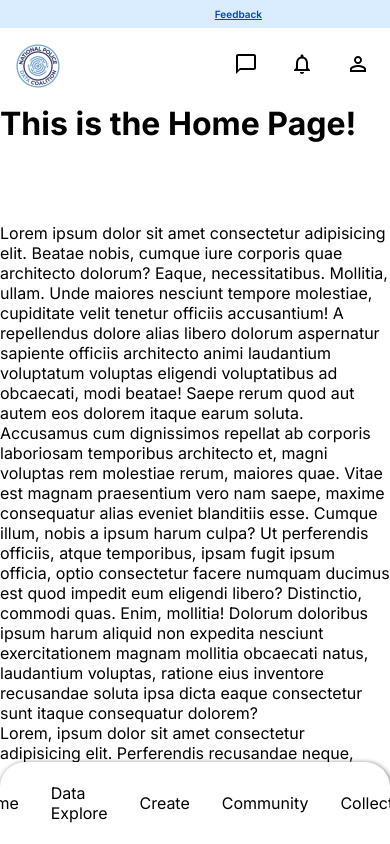
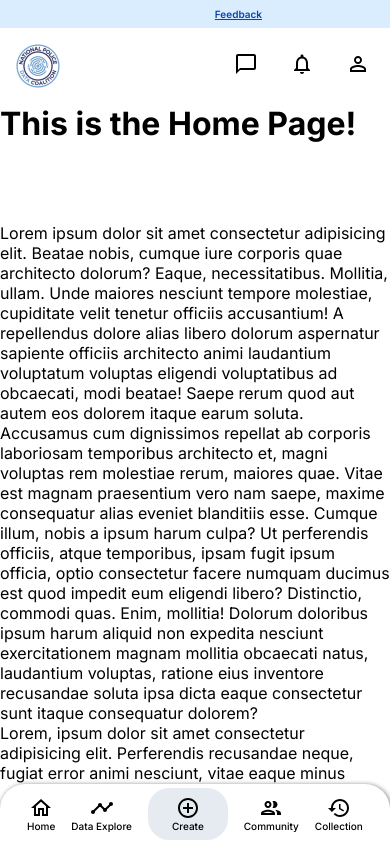
Before and after one commit to codeforboston/police-data-trust, a Next.js app in the folder frontend/: page / in a window 390 px wide. Built offline with nearby package versions, Linux system fonts and the light colour scheme.

Commit message:
icons and styled mobile nav

```diff
--- a/frontend/app/component/mobileNav.module.css
+++ b/frontend/app/component/mobileNav.module.css
@@ -3,6 +3,7 @@
     bottom: 0;
     z-index: 10;
     width: 100%;
+    height: 74px;
     border-top-left-radius: 25px;
     border-top-right-radius: 25px;
     box-shadow: 1px 1px 4px 1px rgba(0, 0, 0, 0.4);
@@ -13,12 +14,36 @@
     display: inline-flex;
     justify-content: center;
     align-items: center;
-    padding: 5px;
     width: 100%;
+    height: 100%;
 }
 
 .li {
-    padding: 1rem;
+    padding: 0px 8px;
     list-style: none;
     font-family: var(--font-inter);
+    display: flex;
+    justify-content: center;
+    align-items: center;
+    flex-direction: column;
+    font-size: 10px;
+    font-weight: 500;
 }
+
+.icon {
+
+    width: 100%;
+    height: 24px;
+}
+
+.create {
+    display: flex;
+    justify-content: center;
+    align-items: center;
+    flex-direction: column;
+    background-color: #dfe7eece;
+    height: 100%;
+    padding: 8px 24px;
+    border-radius: 21px;
+
+}
--- a/frontend/app/component/mobileNav.tsx
+++ b/frontend/app/component/mobileNav.tsx
@@ -2,6 +2,11 @@
 
 import Link from "next/link";
 import styles from "./mobileNav.module.css";
+import HomeOutlinedIcon from '@mui/icons-material/HomeOutlined';
+import TimelineOutlinedIcon from '@mui/icons-material/TimelineOutlined';
+import ControlPointOutlinedIcon from '@mui/icons-material/ControlPointOutlined';
+import PeopleOutlinedIcon from '@mui/icons-material/PeopleOutlined';
+import HistoryOutlinedIcon from '@mui/icons-material/HistoryOutlined';
 
 export default function MobileNav() {
 
@@ -9,18 +14,25 @@ export default function MobileNav() {
         <div className={styles.mobileNav}>
             <ul className={styles.ul}>
                 <li className={styles.li}>
-                    <Link href="/1">Home</Link>
+                    <HomeOutlinedIcon className={styles.icon} />
+                    <Link href="/">Home</Link>
                 </li>
                 <li className={styles.li}>
+                    <TimelineOutlinedIcon className={styles.icon} />
                     <Link href="/2">Data Explore</Link>
                 </li>
                 <li className={styles.li}>
-                    <Link href="/3">Create</Link>
+                    <div className= {styles.create}>
+                        <ControlPointOutlinedIcon className={styles.icon} />
+                        <Link href="/3">Create</Link>
+                    </div>
                 </li>
-                <li className={styles.li}>
+                <li className={ styles.li}>
+                    <PeopleOutlinedIcon className={styles.icon} />
                     <Link href="/4">Community</Link>
                 </li>
                 <li className={styles.li}>
+                    <HistoryOutlinedIcon className={styles.icon} />
                     <Link href="/5">Collection</Link>
                 </li>
             </ul>
```
